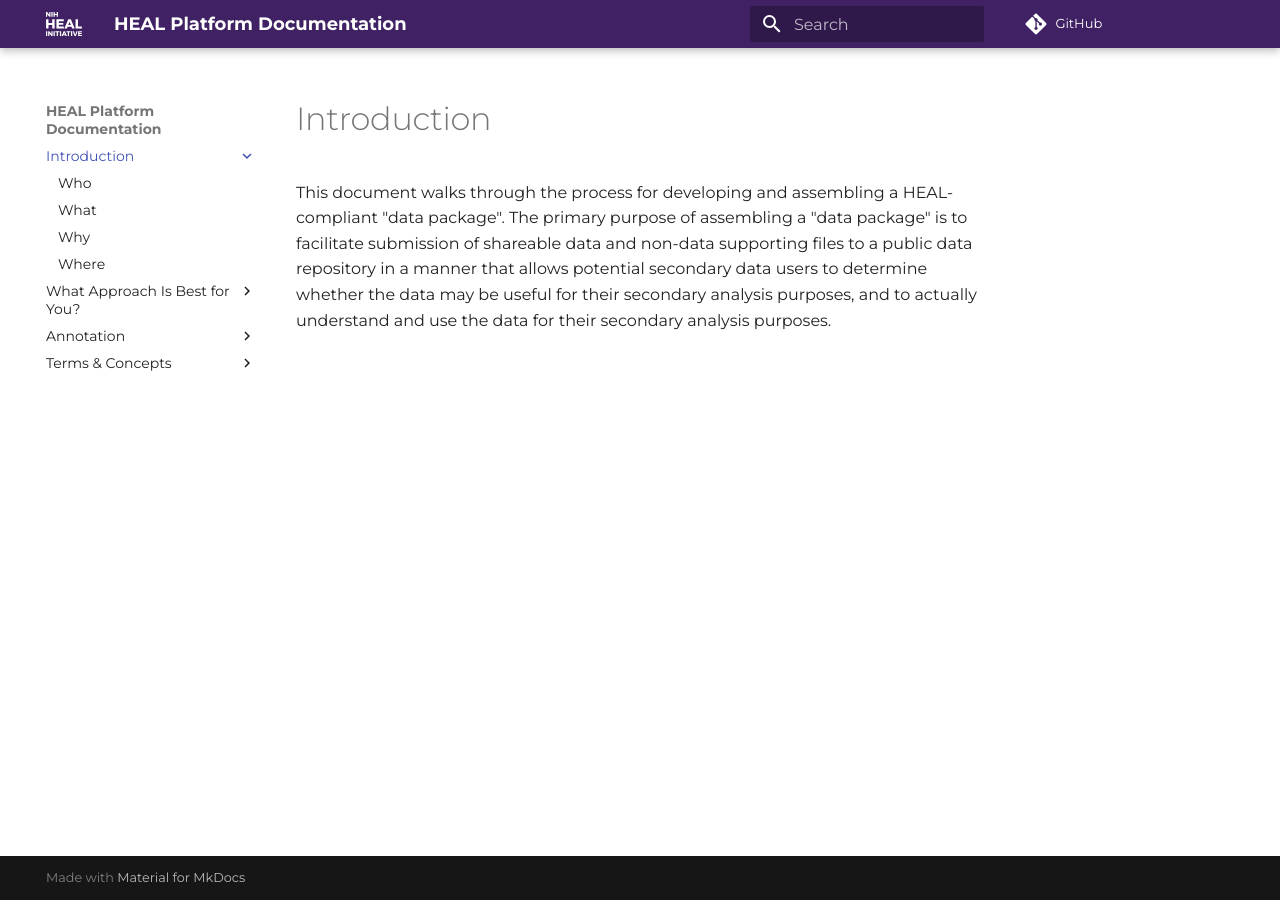
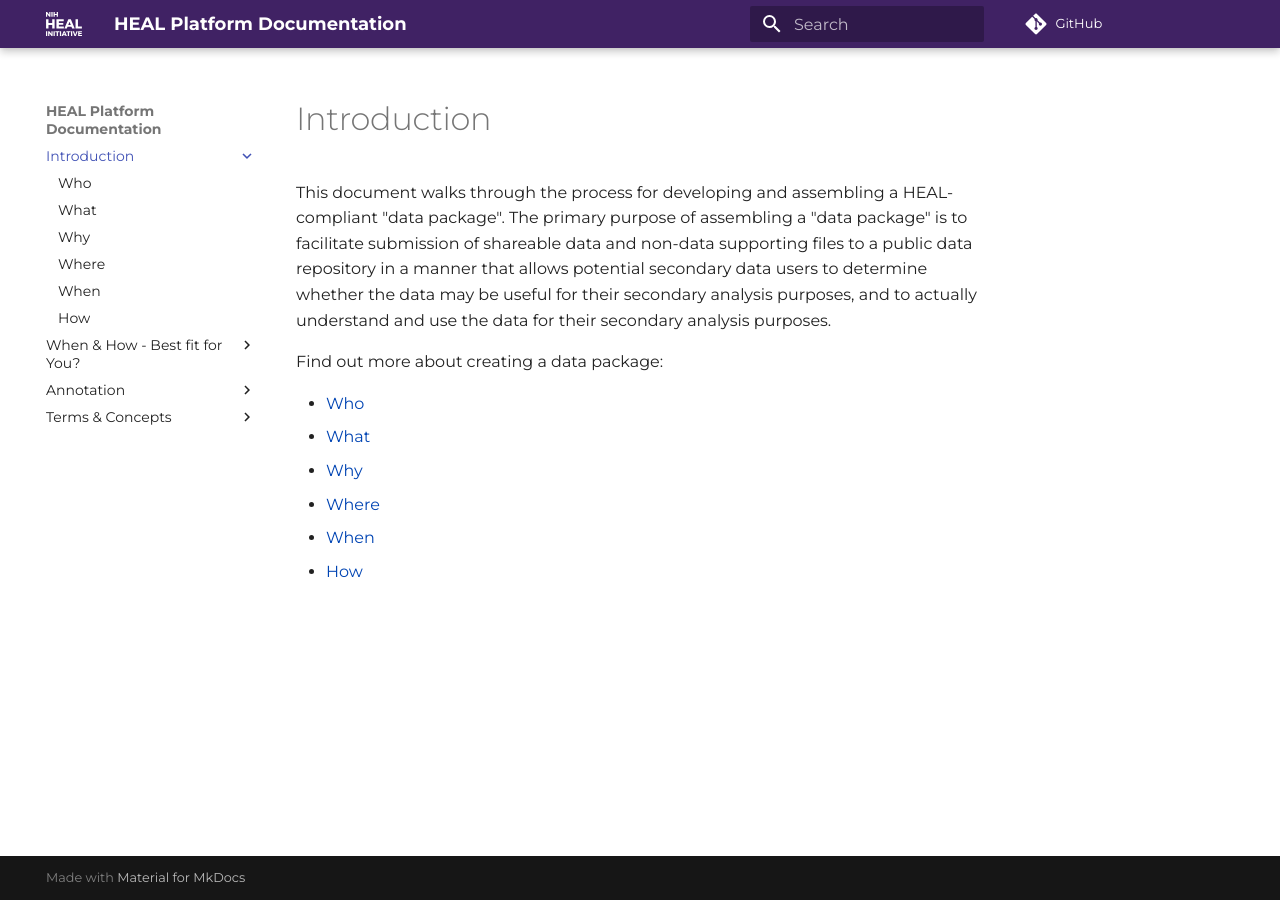
Before and after one commit to norc-heal/heal-data-pkg-guide, an MkDocs documentation site: the page built from docs/intro/index.md, in a window 1280 px wide. Built offline with MkDocs 1.6.1 and Material for MkDocs 9.7.7, drawn with Linux system fonts in a browser that asks for light colours; comment, search, counter and statistics services are not loaded.

Commit message:
more fleshing out of intro section

```diff
--- a/docs/intro/index.md
+++ b/docs/intro/index.md
@@ -1,2 +1,11 @@
 # Introduction
 This document walks through the process for developing and assembling a HEAL-compliant "data package". The primary purpose of assembling a "data package" is to facilitate submission of shareable data and non-data supporting files to a public data repository in a manner that allows potential secondary data users to determine whether the data may be useful for their secondary analysis purposes, and to actually understand and use the data for their secondary analysis purposes.
+
+Find out more about creating a data package:
+
+* [Who](who.md)
+* [What](what.md)
+* [Why](why.md)
+* [Where](where.md)
+* [When](when.md)
+* [How](how.md)
--- a/mkdocs.yaml
+++ b/mkdocs.yaml
@@ -10,9 +10,11 @@ nav:
     - What: intro/what.md
     - Why: intro/why.md
     - Where: intro/where.md
+    - When: intro/when.md
+    - How: intro/how.md
     #- The Resource Tracker: intro/resource.md
 
-  - What Approach Is Best for You?:
+  - When & How - Best fit for You?:
     - Main Guiding Questions: guide/index.md
     - Early in study: guide/early.md
     - Late in study: guide/late.md
```
Also changed, not shown: docs/intro/how.md (added, +33 -0 lines), docs/intro/when.md (added, +12 -0 lines).
